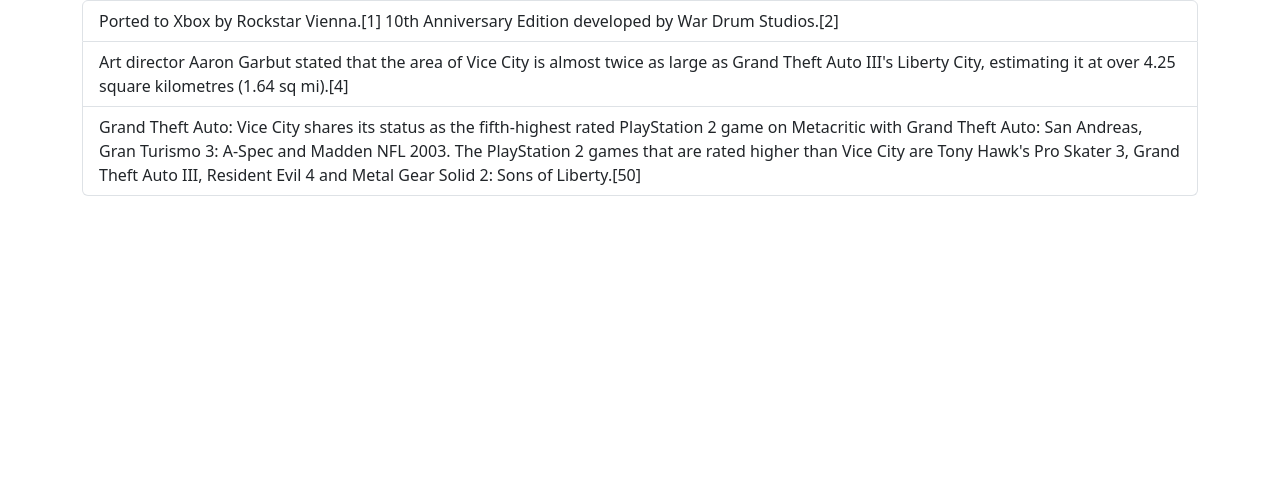
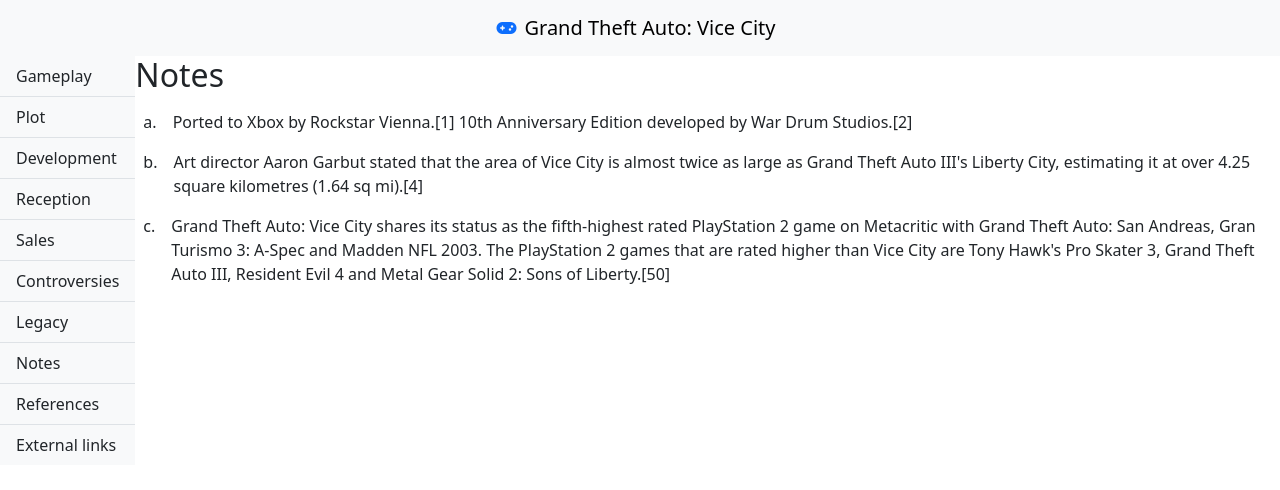
Before and after one commit to chan-ted/website-group-assessment, a plain HTML site: page notes.html in a window 1280 px wide. Drawn offline with nearby package versions, Linux system fonts and the light colour scheme.

Commit message:
format notes page

```diff
--- a/notes.html
+++ b/notes.html
@@ -13,17 +13,54 @@
 
     </head>
     <body>
-        <div class="container">
-            <ol type="a" class="list-group list-group-number">
-                <li class="list-group-item"> Ported to Xbox by Rockstar Vienna.[1] 10th Anniversary Edition developed by War Drum Studios.[2]</li>
-                <li class="list-group-item"> Art director Aaron Garbut stated that the area of Vice City is almost twice as large as Grand Theft Auto III's Liberty City, estimating it at over 4.25 square kilometres (1.64 sq mi).[4]</li>
-                <li class="list-group-item"> Grand Theft Auto: Vice City shares its status as the fifth-highest rated PlayStation 2 game on Metacritic with Grand Theft Auto: San Andreas, Gran Turismo 3: A-Spec and Madden NFL 2003. The PlayStation 2 games that are rated higher than Vice City are Tony Hawk's Pro Skater 3, Grand Theft Auto III, Resident Evil 4 and Metal Gear Solid 2: Sons of Liberty.[50]</li>
-            </ol>
 
-            <footer>
+        <nav class="navbar navbar-light bg-light justify-content-start justify-content-lg-center">
+            <button class="btn d-lg-none" type="button" data-bs-toggle="offcanvas" data-bs-target="#offcanvasResponsive" aria-controls="offcanvasResponsive"><span class="navbar-toggler-icon"></span> </button>
+            <a href="index.html"><i class="fa-solid fa-gamepad p-2"></i> <a class="navbar-brand">Grand Theft Auto: Vice City</a></a>
 
-            </footer>
+        </nav>
+
+        <div class="d-flex flex-row">
+            <div class="offcanvas-lg offcanvas-start" tabindex="-1" id="offcanvasResponsive" aria-labelledby="offcanvasResponsiveLabel">
+                <div class="offcanvas-header">
+                    <h5 class="offcanvas-title" id="offcanvasResponsiveLabel">Contents</h5>
+                    <button type="button" class="btn-close" data-bs-dismiss="offcanvas" data-bs-target="#offcanvasResponsive" aria-label="Close"></button>
+                </div>
+
+                <div class="offcanvas-body border-right vh-100 p-0">
+                    <div class="list-group list-group-flush overflow-auto h-100">
+                        <a href="gameplay.html" class="list-group-item list-group-item-action bg-light">Gameplay</a>
+                        <a href="plot.html" class="list-group-item list-group-item-action bg-light ">Plot</a>
+                        <a href="development.html" class="list-group-item list-group-item-action bg-light">Development</a>
+                        <a href="reception.html" class="list-group-item list-group-item-action bg-light">Reception</a>
+                        <a href="sales.html" class="list-group-item list-group-item-action bg-light">Sales</a>
+                        <a href="controversies.html" class="list-group-item list-group-item-action bg-light">Controversies</a>
+                        <a href="legacy.html" class="list-group-item list-group-item-action bg-light">Legacy</a>
+                        <a href="notes.html" class="list-group-item list-group-item-action bg-light">Notes</a>
+                        <a href="references.html" class="list-group-item list-group-item-action bg-light">References</a>
+                        <a href="external-links.html" class="list-group-item list-group-item-action bg-light">External links</a>
+
+                    </div>
+                </div>
+            </div>
+            <div class="d-block">
+                <h2> Notes </h2>
+                <div class="d-flex flex-row">
+                    <div class="p-2 align-self-start ">a.</div><div class="p-2"> Ported to Xbox by Rockstar Vienna.[1] 10th Anniversary Edition developed by War Drum Studios.[2]</div>
+                 </div>
+                 <div class="d-flex flex-row">
+                    <div class="p-2 align-self-start ">b.</div><div class="p-2">Art director Aaron Garbut stated that the area of Vice City is almost twice as large as Grand Theft Auto III's Liberty City, estimating it at over 4.25 square kilometres (1.64 sq mi).[4]</div>
+                 </div>
+                 <div class="d-flex flex-row">
+                    <div class="p-2 align-self-start ">c.</div><div class="p-2">Grand Theft Auto: Vice City shares its status as the fifth-highest rated PlayStation 2 game on Metacritic with Grand Theft Auto: San Andreas, Gran Turismo 3: A-Spec and Madden NFL 2003. The PlayStation 2 games that are rated higher than Vice City are Tony Hawk's Pro Skater 3, Grand Theft Auto III, Resident Evil 4 and Metal Gear Solid 2: Sons of Liberty.[50]</div>
+                </div>
+            </div>
         </div>
+
+        <footer>
+
+        </footer>
+
         <script>
 
         </script>
```
